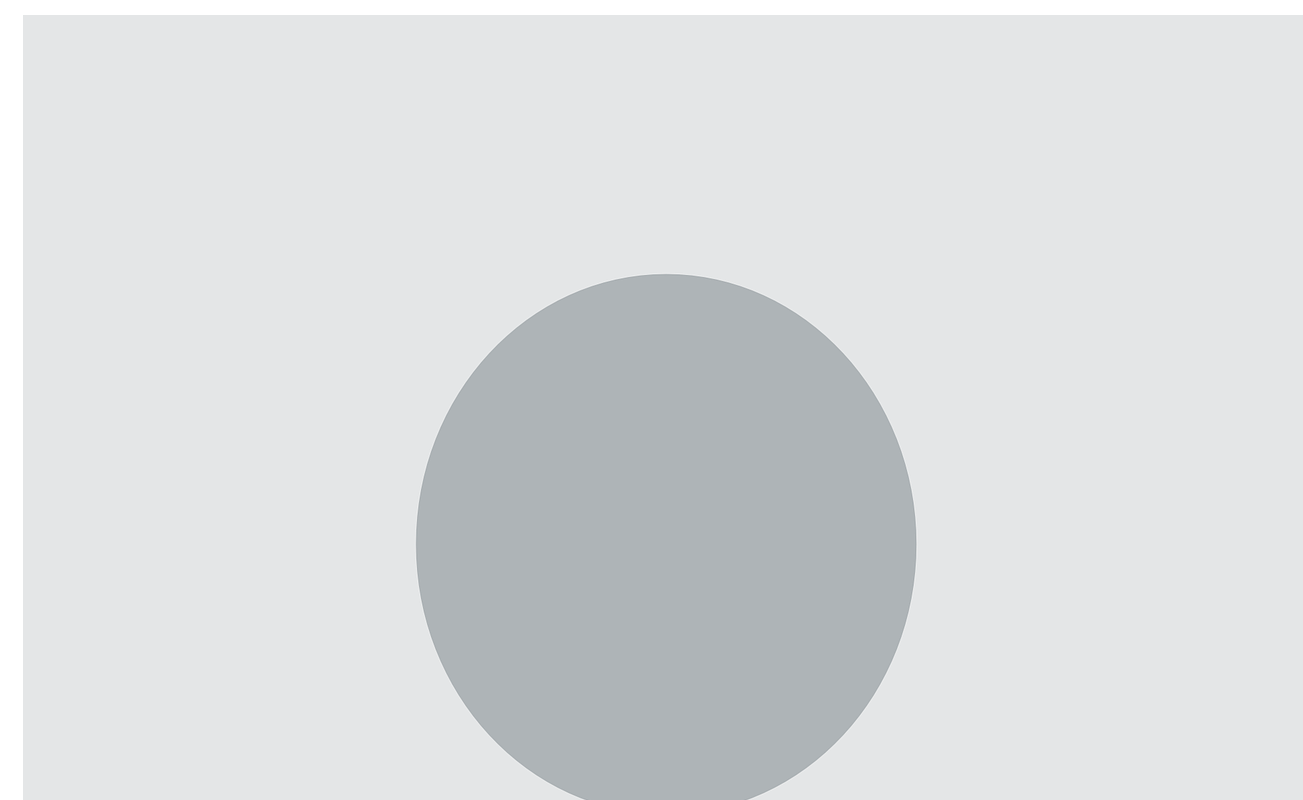
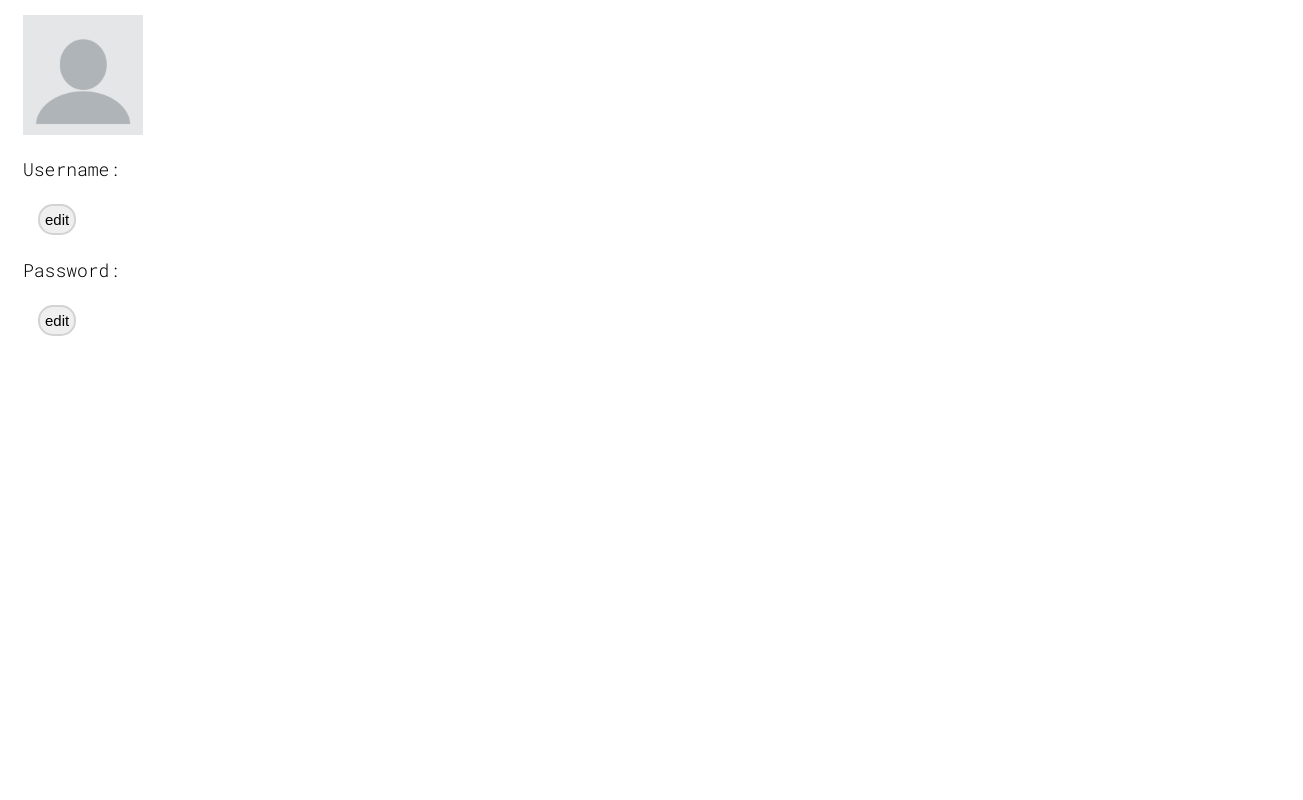
Before and after one commit to vladislavaSim/pugs-community, a React (Create React App) app: page /editProfile in a window 1280 px wide. Shown: the top 800 px of the page, 1303 px wide, since content can reach past the window. Built offline with nearby package versions, Linux system fonts and the light colour scheme.

Commit message:
updated reducer and css file

```diff
--- a/src/pugs-community/index.css
+++ b/src/pugs-community/index.css
@@ -162,7 +162,6 @@ h2 {
     margin: 5px 15px;
     border-radius: 15px;
     cursor: pointer;
-    width: 60px;
 }
 .return_btn {
     font-size: 15px;
@@ -180,3 +179,10 @@ h2 {
     top: -67px;
     left: 95px;
 }
+.profile-pic {
+    width: 120px;
+}
+.random-pug {
+    height: 200px;
+    margin: 15px 33%;
+}
--- a/src/pugs-community/reducer/reducer.jsx
+++ b/src/pugs-community/reducer/reducer.jsx
@@ -53,7 +53,6 @@ import {combineReducers} from "redux";
 export function logInReducer(state = {username: '', password: ''}, action) {
     switch (action.type) {
         case 'LOG_IN':
-            console.log(action)
             return action.userInfo;
         default:
             return state;
@@ -85,6 +84,15 @@ export function toggleItemToEdit(state = false, action) {
             return state
     }
 }
+export function selectPic(state = null, action) {
+    switch (action.type) {
+        case 'SET_SELECTED_PIC':
+            return state = action.pic
+        default:
+            return state
+    }
+
+}
 /**
  * // it is STORE(STATE) AND IT IS OBJECT
  */
@@ -97,5 +105,6 @@ export default combineReducers({
     logInReducer,
     signUpReducer,
     showSuccess,
-    toggleItemToEdit
+    toggleItemToEdit,
+    selectPic
 })
```
